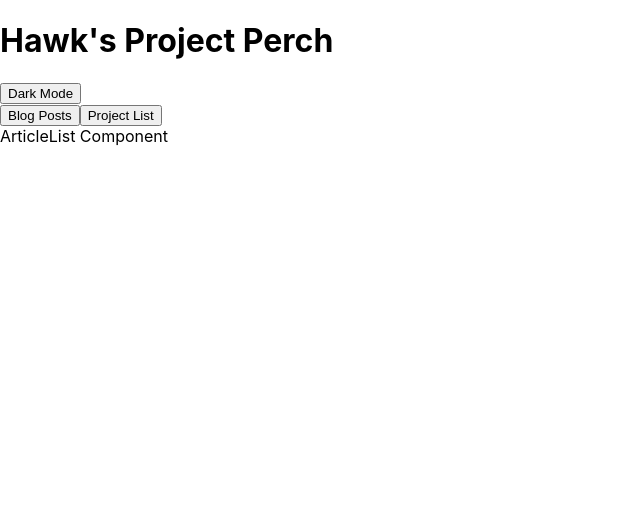
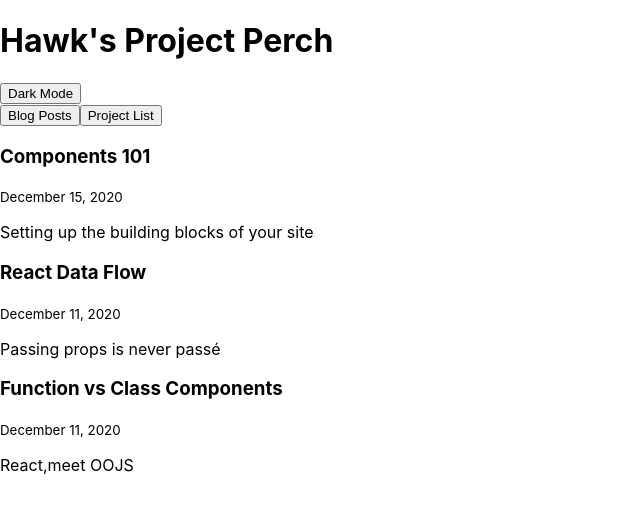
Before and after one commit to JamesHawk585/flatiron-phase-2-project, a React (Create React App) app: page / in a window 1280 px wide. Shown: the top 512 px of the page, without its empty margins (0-640 px from the left). Built offline with nearby package versions, Linux system fonts and the light colour scheme; data requests are answered from the project's data file.

Commit message:
Sets PORT 3001 as default and resolves empty array bug. Appends blog posts to the DOM in the ArticleList component.

```diff
--- a/package.json
+++ b/package.json
@@ -15,7 +15,7 @@
     "web-vitals": "^2.1.4"
   },
   "scripts": {
-    "start": "react-scripts start",
+    "start": "PORT=3001 react-scripts start",
     "build": "react-scripts build",
     "test": "react-scripts test",
     "eject": "react-scripts eject",
--- a/src/App.js
+++ b/src/App.js
@@ -19,9 +19,8 @@ function App() {
     fetch('http://localhost:3000/posts')
       .then(response => response.json())
       // .then(posts => setPosts(posts));
-      .then(posts => {setPosts(posts);console.log(posts)});
+      .then(posts => {setPosts(posts)});
   }, []);
-console.log(posts)
 
   return (
     <div className={"App " + (darkMode ? "dark" : "light")}>
--- a/src/ArticleList.js
+++ b/src/ArticleList.js
@@ -1,24 +1,44 @@
+// import React from 'react';
+// import Article from './Article';
+// import Card from 'react-bootstrap/Card';
+
+// function ArticleList({ posts }) {
+//     const articleList = posts.map(post => (
+//         <Article
+//         key={post.id}
+//         title={post.title}
+//         date={post.date}
+//         preview={post.preview}
+//         />
+//     ));
+
+//     return (
+//         <article key={posts.id}>
+//         <h3>{posts.title}</h3>
+//         <small>{posts.date}</small>
+//         <p>{posts.preview}</p>
+//     </article>
+// )};
+
+// export default ArticleList;
+
 import React from 'react';
-import Article from './Article';
-import Card from 'react-bootstrap/Card';
 
 function ArticleList({ posts }) {
-    const articleList = posts.map(post => (
-        <Article
-        key={post.id}
-        title={post.title}
-        date={post.date}
-        preview={post.preview}
-        />
-    ));
-    console.log(posts)
+    const articleList = posts.map((post) => {
+        return (
+            <article key={post.id}>
+                <h3>{post.title}</h3>
+                <small>{post.date}</small>
+                <p>{post.preview}</p>
+            </article>
+        )
+    })
     return (
-        <Card>
-            <Card.Body>ArticleList Component</Card.Body>
-        </Card>
-    // return (
-    // <h1>ArticleList Component</h1>
-    // );
-)};
+        <main>
+            {articleList}
+        </main>
+    )
+}
 
 export default ArticleList;
```
Also changed, not shown: 1 other file (tests, documents, lock files or other folders).
